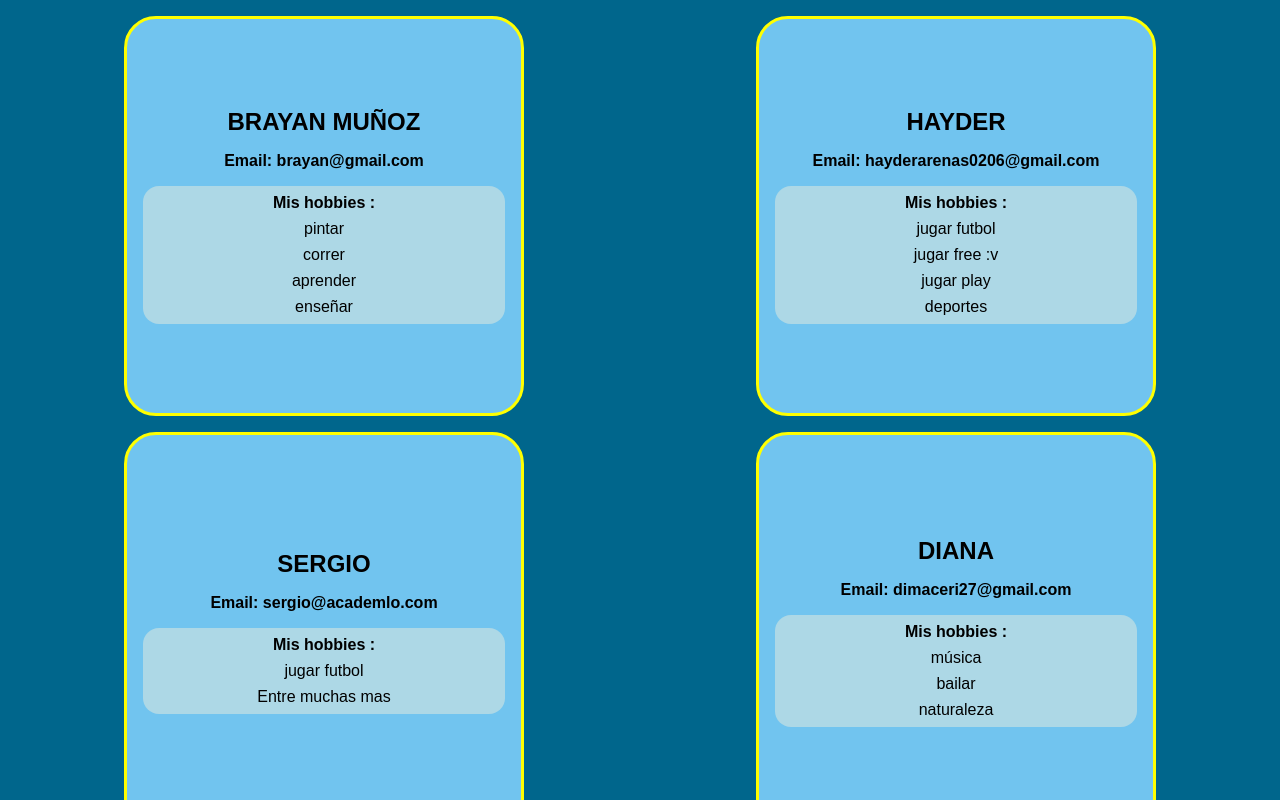
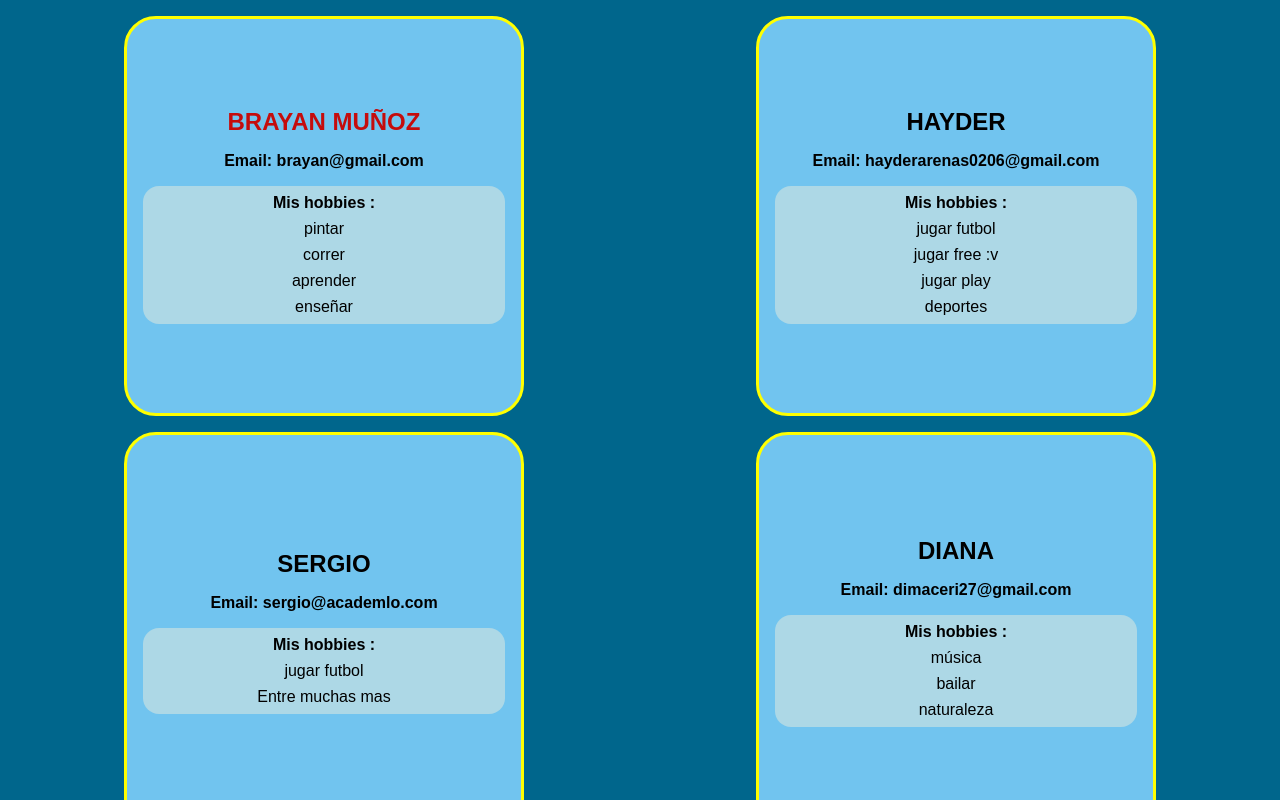
Before and after one commit to alexjruc/ejercicio-Print-Users, a plain HTML site: page index.html in a window 1280 px wide. In both pictures the pointer is over the element "BRAYAN MUÑOZ". Shown: the top 800 px of the page. Drawn offline with Linux system fonts and the light colour scheme.

Commit message:
algunos estilos

```diff
--- a/styless.css
+++ b/styless.css
@@ -36,8 +36,12 @@ li{
 
 .user h2{
     text-transform: uppercase;
+    cursor: pointer;
 }
 
+.user h2:hover {
+    color: rgb(197, 12, 12);
+}
 
 .usersHobbies{
     background-color:lightblue;
```
